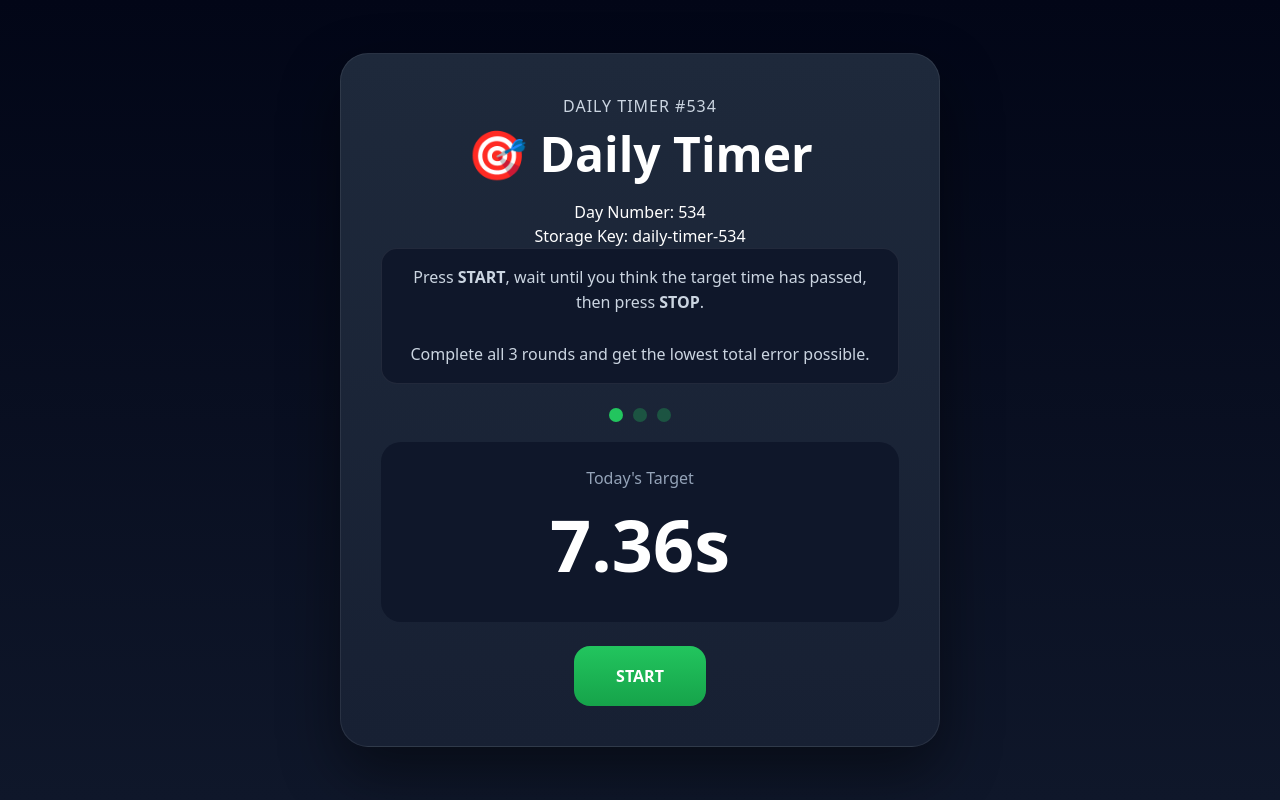
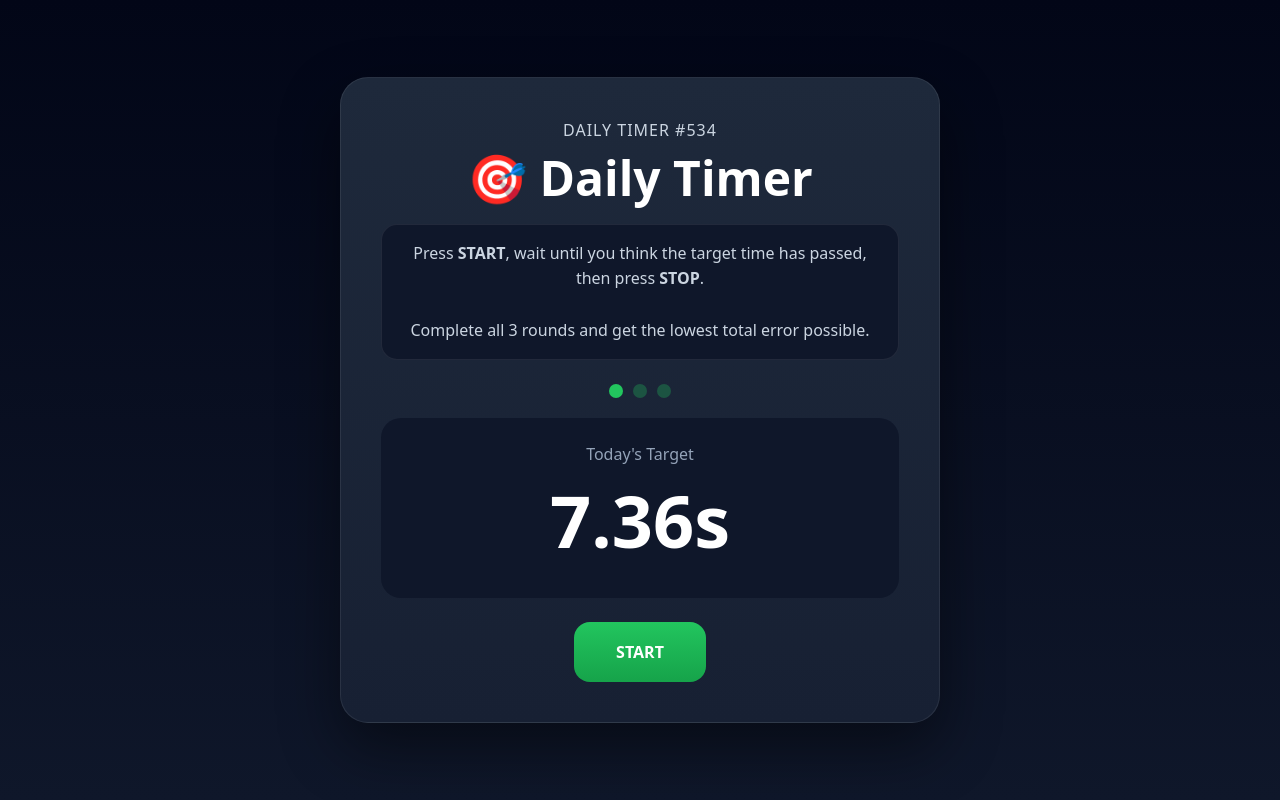
Before and after one commit to supercoolusername123/daily-timer, a Next.js app: page / in a window 1280 px wide. Built offline with nearby package versions, Linux system fonts and the light colour scheme.

Commit message:
Fix daily reset

```diff
--- a/app/page.tsx
+++ b/app/page.tsx
@@ -9,13 +9,19 @@ type RoundResult = {
 };
 
 export default function Home() {
-  const startDate = new Date("2025-01-01");
-  const today = new Date();
+const startDate = new Date(2025, 0, 1); // Jan 1, 2025
+const now = new Date();
 
-  const dayNumber = Math.floor(
-    (today.getTime() - startDate.getTime()) /
-      (1000 * 60 * 60 * 24)
-  );
+const today = new Date(
+  now.getFullYear(),
+  now.getMonth(),
+  now.getDate()
+);
+
+const dayNumber = Math.floor(
+  (today.getTime() - startDate.getTime()) /
+    (1000 * 60 * 60 * 24)
+);
 
   const storageKey = `daily-timer-${dayNumber}`;
 
@@ -137,8 +143,6 @@ ${titleForScore(score)}`
         <div style={styles.card}>
           <p style={styles.small}>DAILY TIMER #{dayNumber}</p>
           <h1 style={styles.title}>🎯 Daily Timer</h1>
-          <p>Day Number: {dayNumber}</p>
-<p>Storage Key: {storageKey}</p>
           <h2>Already Completed</h2>
           <p style={styles.muted}>Come back tomorrow for a new challenge.</p>
 
@@ -169,8 +173,7 @@ ${titleForScore(score)}`
         <p style={styles.small}>DAILY TIMER #{dayNumber}</p>
 
         <h1 style={styles.title}>🎯 Daily Timer</h1>
-        <p>Day Number: {dayNumber}</p>
-<p>Storage Key: {storageKey}</p>
+
 
           <div
   style={{
```
